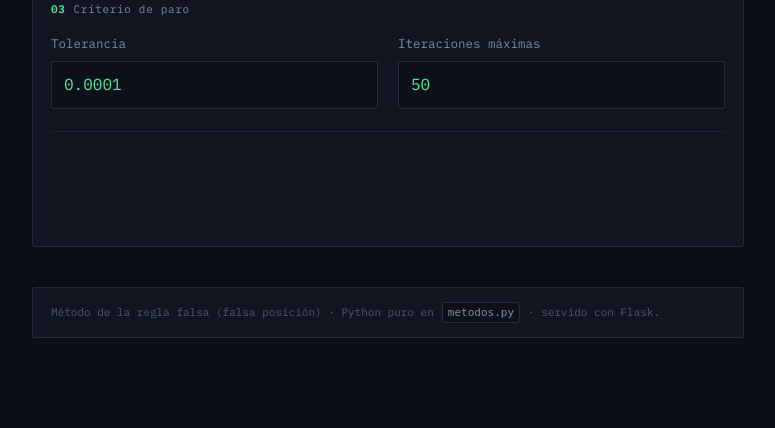
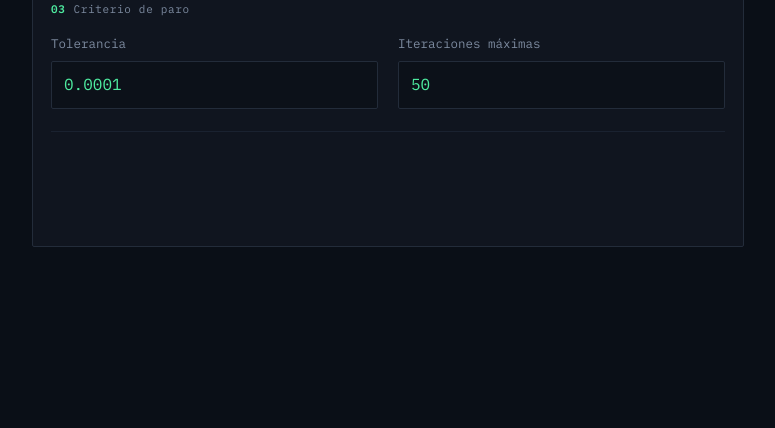
Before and after one commit to emilianoyb/MetodosNumericos, a Flask app: page /regla-falsa/ in a window 1280 px wide. Shown: the part 1562-1990 px from the top of the page, without its empty margins (252-1027 px from the left). After the commit the page ends 1809 px from the top, so only its background shows below. Run offline with Flask 3, Linux system fonts and the light colour scheme.

Commit message:
Se quito el footer

```diff
--- a/regla_falsa/templates/regla_falsa/index.html
+++ b/regla_falsa/templates/regla_falsa/index.html
@@ -359,11 +359,6 @@
         </div>
       </section>
     {% endif %}
-
-    <footer class="pie panel">
-      Método de la regla falsa (falsa posición) · Python puro en <code>metodos.py</code> · servido con Flask.
-    </footer>
-
   </div>
 
   <script src="{{ url_for('regla_falsa.static', filename='app.js') }}"></script>
```
